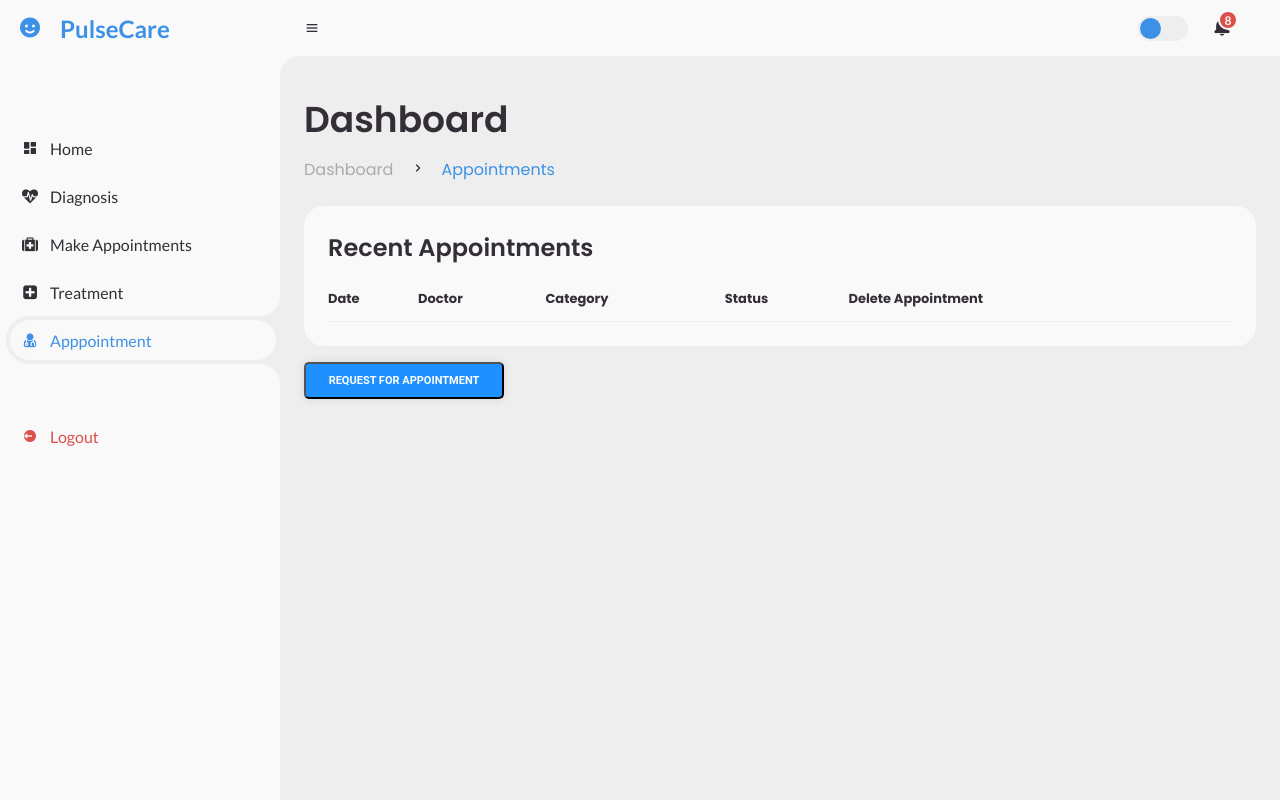
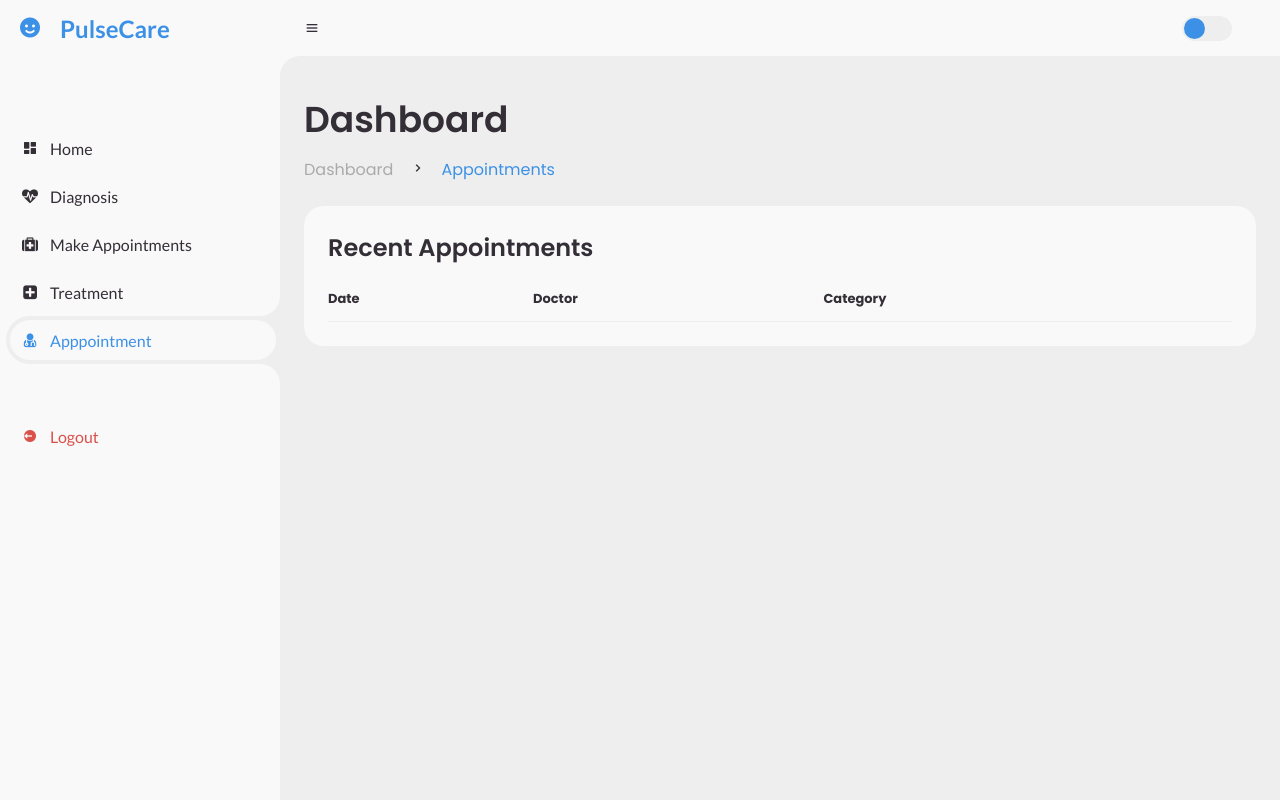
Before and after one commit to Yash121223/PulseCare, a Node server app: template views/patient/dashboard_appointment.hbs in a window 1280 px wide. Run offline with Node 20, Linux system fonts and the light colour scheme; the template is opened without the code that fills it: most values are stand-ins (such as "Sample title", 1, 10 or a date in 2020); lists and menus that the app fills with data are empty.

Commit message:
95 percent complete

```diff
--- a/views/admin/dashboard_admin.hbs
+++ b/views/admin/dashboard_admin.hbs
@@ -26,9 +26,9 @@
         </ul>
         <ul class="requests">
             {{#request}}
-            <li>{{P_id}} requested for the appointment.
-                <button onclick="update_appointment('{{P_id}}',1)" >Accept</button>
-                <button onclick="update_appointment('{{P_id}}',2)">Deny</button>
+            <li>{{P_id}} requested for the appointment with {{Doctor}} on {{Date}}.
+                <button id="btn1" onclick="update_appointment('{{P_id}}',1)" >Accept</button>
+                <button id="btn2" onclick="update_appointment('{{P_id}}',2)">Deny</button>
             </li>
             {{/request}}
         </ul>
--- a/views/login.hbs
+++ b/views/login.hbs
@@ -42,9 +42,8 @@
     <div class="form login">
       <header>Login</header>
       <form action="/{{action}}/logged" method="post">
-        <input type="text" placeholder="Email address" name="Username" required />
+        <input type="text" placeholder="Enter your Username" name="Username" required />
         <input type="password" placeholder="Password" name="Password" required />
-        <a href="#">Forgot password?</a>
         <input type="submit" value="Login" />
       </form>
     </div>
--- a/views/patient/dashboard_appointment.hbs
+++ b/views/patient/dashboard_appointment.hbs
@@ -80,10 +80,7 @@
             </form>
             <input type="checkbox" id="switch-mode" hidden>
             <label for="switch-mode" class="switch-mode"></label>
-            <a href="#" class="notification">
-                <i class='bx bxs-bell'></i>
-                <span class="num">8</span>
-            </a>
+
             <a href="#" class="profile">
                 {{user}}
             </a>
@@ -122,8 +119,6 @@
                                 <th>Date</th>
                                 <th>Doctor</th>
                                 <th>Category</th>
-                                <th>Status</th>
-                                <th>Delete Appointment</th>
                             </tr>
                         </thead>
                         <tbody>
@@ -144,7 +139,7 @@
 
             </div>
 
-            <button class="appointment_btn">Request for Appointment</button>
+
         </main>
         <!-- MAIN -->
     </section>
--- a/views/patient/dashboard_md.hbs
+++ b/views/patient/dashboard_md.hbs
@@ -82,10 +82,7 @@
             </form>
             <input type="checkbox" id="switch-mode" hidden>
             <label for="switch-mode" class="switch-mode"></label>
-            <a href="#" class="notification">
-                <i class='bx bxs-bell'></i>
-                <span class="num">8</span>
-            </a>
+
             <a href="#" class="profile">
                 {{user}}
             </a>
--- a/views/patient/dashboard_patient.hbs
+++ b/views/patient/dashboard_patient.hbs
@@ -80,10 +80,7 @@
             </form>
             <input type="checkbox" id="switch-mode" hidden>
             <label for="switch-mode" class="switch-mode"></label>
-            <a href="#" class="notification">
-                <i class='bx bxs-bell'></i>
-                <span class="num">8</span>
-            </a>
+
             <a href="#" class="profile">
                 {{user}}
             </a>
--- a/views/patient/diagnosis.hbs
+++ b/views/patient/diagnosis.hbs
@@ -80,10 +80,7 @@
             </form>
             <input type="checkbox" id="switch-mode" hidden>
             <label for="switch-mode" class="switch-mode"></label>
-            <a href="#" class="notification">
-                <i class='bx bxs-bell'></i>
-                <span class="num">8</span>
-            </a>
+
             <a href="#" class="profile">
                 {{user}}
             </a>
--- a/views/patient/treatment_dashboard.hbs
+++ b/views/patient/treatment_dashboard.hbs
@@ -80,10 +80,7 @@
             </form>
             <input type="checkbox" id="switch-mode" hidden>
             <label for="switch-mode" class="switch-mode"></label>
-            <a href="#" class="notification">
-                <i class='bx bxs-bell'></i>
-                <span class="num">8</span>
-            </a>
+
             <a href="#" class="profile">
                 {{user}}
             </a>
```
Also changed, not shown: public/css/admin.css (+24 -0 lines), views/admin/update_patients.hbs (+2 -5 lines).
